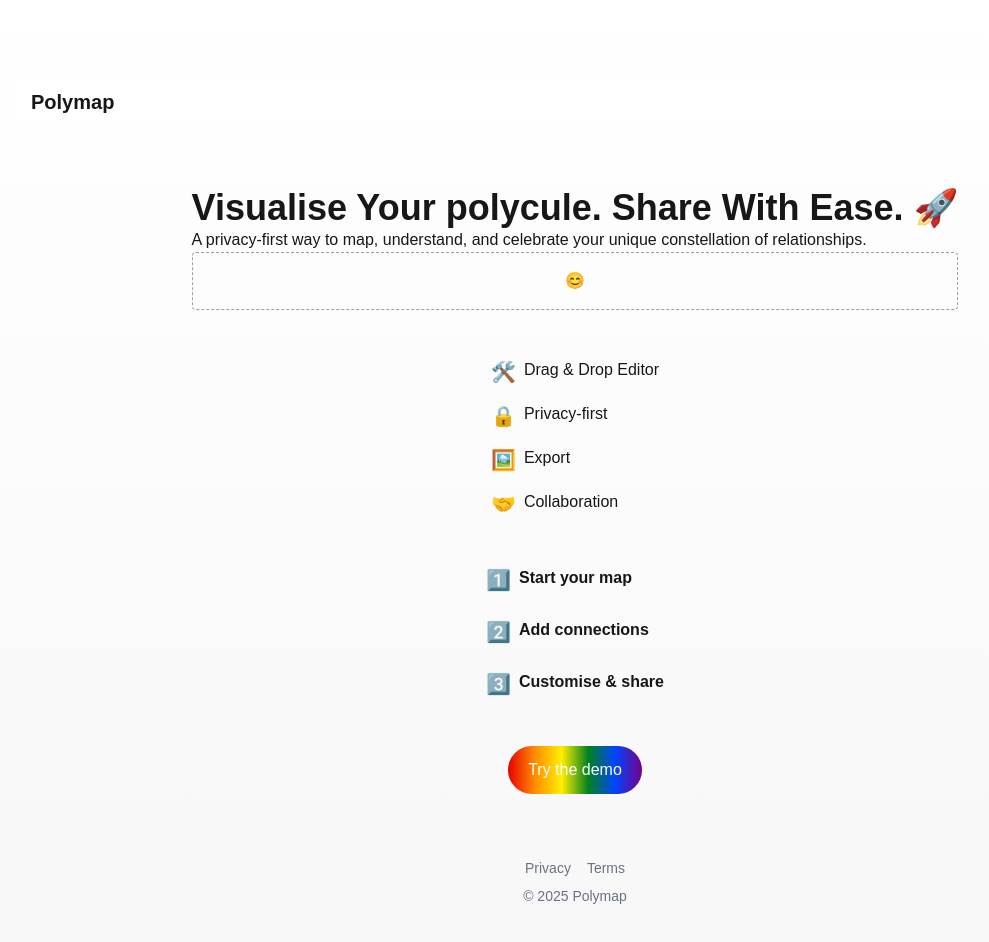
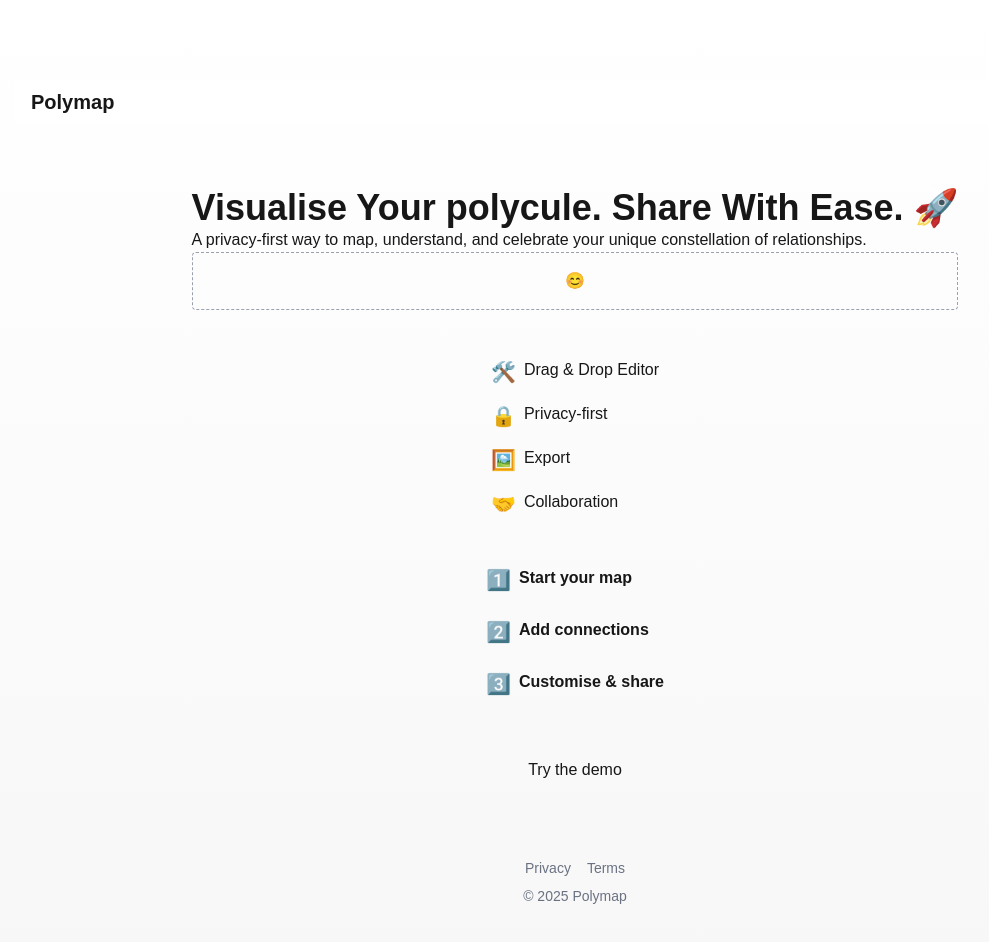
Before and after one commit to SmolSoftBoi/polymap, a Next.js app in the folder apps/web/: page / in a window 1280 px wide. Shown: the top 942 px of the page, without its empty margins (65-1054 px from the left). Built offline with nearby package versions, Linux system fonts and the light colour scheme.

Commit message:
fix: remove accent class from demo link for consistency

```diff
--- a/apps/web/src/app/page.tsx
+++ b/apps/web/src/app/page.tsx
@@ -39,7 +39,7 @@ export default function Home() {
         ]}
       />
       <Link
-        className="accent rounded-full px-5 py-3 transition-colors hover:opacity-90"
+        className="rounded-full px-5 py-3 transition-colors hover:opacity-90"
         href="/demo"
       >
         Try the demo
```
